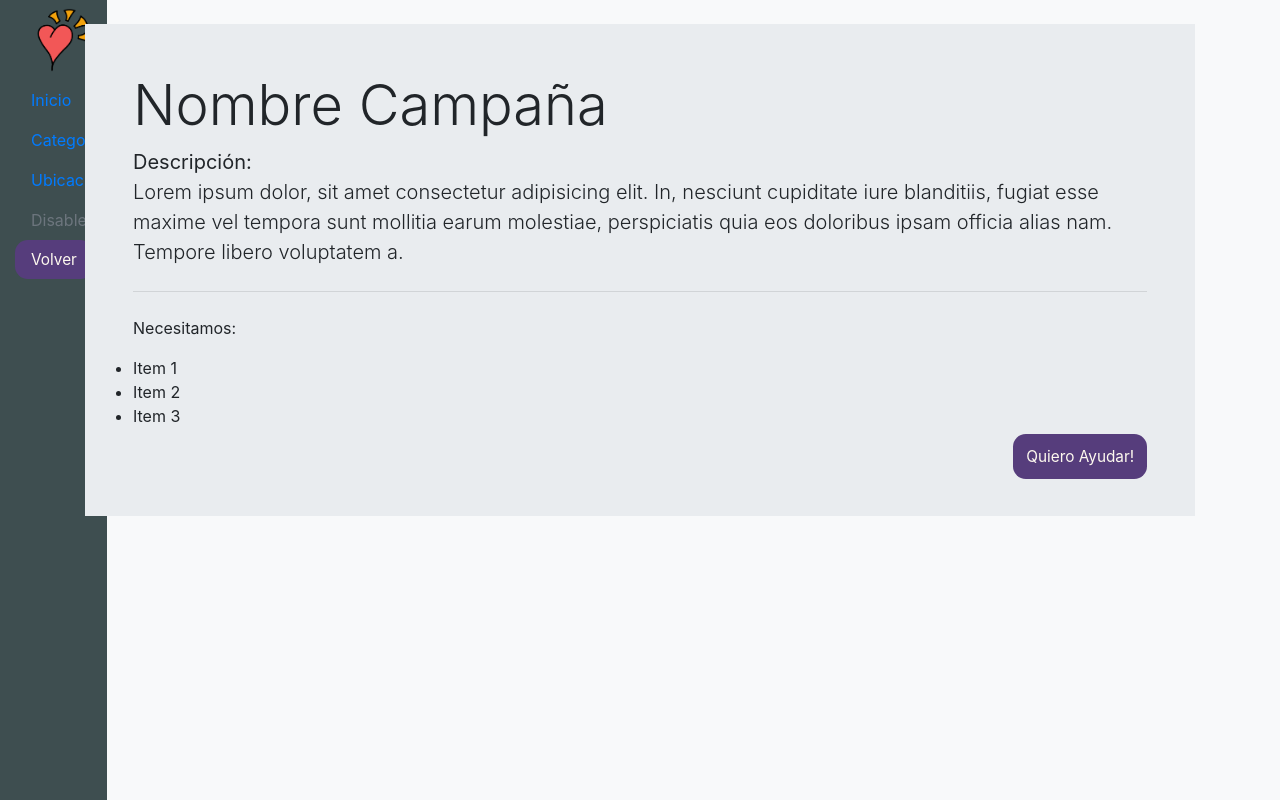
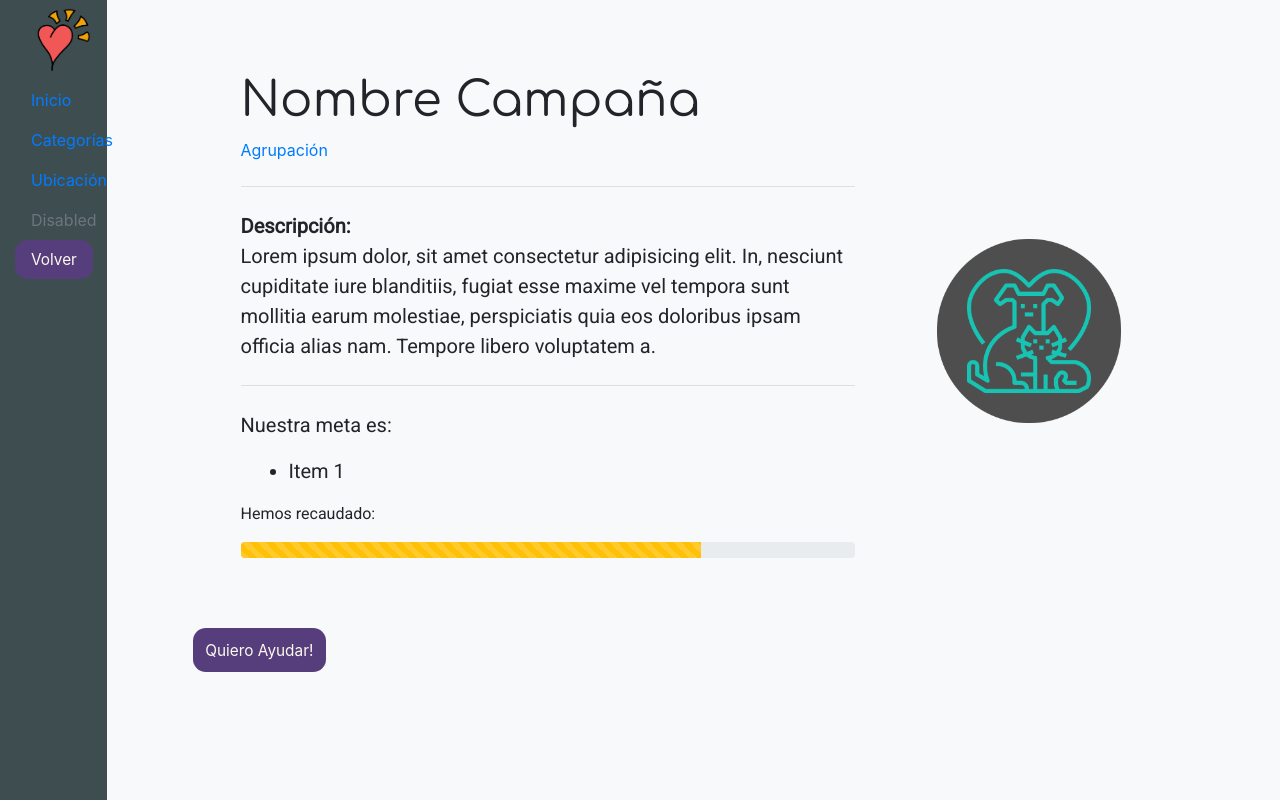
Before and after one commit to pag0dy/proyecto_grupal, a Django app: page /campana/ in a window 1280 px wide. Run offline with Django 3.2, Linux system fonts and the light colour scheme; parts of the project's set-up code (start-up, migrations or seed data) failed here and were passed over; some libraries are stand-ins or nearby versions.

Commit message:
agrega estilos a pantalla de campaña

```diff
--- a/proyecto_grupal/templates/campana/dashboard_campana.html
+++ b/proyecto_grupal/templates/campana/dashboard_campana.html
@@ -10,20 +10,27 @@
 
 {% block contenido %}
 <div class="col d-flex">
-    <div class="row justify-content-center">
-        <div class="jumbotron jumbotron-fluid p-5 mt-4">
-            <h1 class="display-4">Nombre Campaña</h1>
-            <p class="lead"><b>Descripción:</b><br>Lorem ipsum dolor, sit amet consectetur adipisicing elit. In, nesciunt cupiditate iure blanditiis, fugiat esse maxime vel tempora sunt mollitia earum molestiae, perspiciatis quia eos doloribus ipsam officia alias nam. Tempore libero voluptatem a.</p>
-            <hr class="my-4">
-            <p>Necesitamos:</p>
-            <ul>
-                <li>Item 1</li>
-                <li>Item 2</li>
-                <li>Item 3</li>
-            </ul>
-            <div class="text-right">
-                <a class="btn-big-dark bg-purple" href="#" role="button">Quiero Ayudar!</a>
+    <div class="row justify-content-center align-items-center">
+        <div class="col-8">
+            <div class="jumbotron jumbotron-fluid bg-transparent p-5 mt-4">
+                <h1 class="main-font title-font">Nombre Campaña</h1>
+                <a href="{% url 'perfil' %}">Agrupación</a>
+                <hr class="my-4">
+                <p class="secondary-font gen-font"><b>Descripción:</b><br>Lorem ipsum dolor, sit amet consectetur adipisicing elit. In, nesciunt cupiditate iure blanditiis, fugiat esse maxime vel tempora sunt mollitia earum molestiae, perspiciatis quia eos doloribus ipsam officia alias nam. Tempore libero voluptatem a.</p>
+                <hr class="my-4">
+                <p class="secondary-font gen-font">Nuestra meta es:</p>
+                <ul class="secondary-font gen-font ml-5">
+                    <li>Item 1</li>
+                </ul>
+                <p class="secondary-font small-font">Hemos recaudado:</p>
+                <div class="progress">
+                    <div class="progress-bar progress-bar-striped bg-warning" role="progressbar" style="width: 75%" aria-valuenow="75" aria-valuemin="0" aria-valuemax="100"></div>
+                </div>
             </div>
+            <a class="btn-big-dark bg-purple" href="#" role="button">Quiero Ayudar!</a>
+        </div>
+        <div class="col-2">
+            <img class="perfil-img" src="../static/img/noun_Pet Allowed.png" alt="campana">
         </div>
     </div>
 </div>
--- a/proyecto_grupal/templates/master/perfil.html
+++ b/proyecto_grupal/templates/master/perfil.html
@@ -25,7 +25,7 @@
                 </ul>
                 <h3 class="main-font sub-title-font">Campañas:</h3>
                 <ul class="secondary-font small-font ml-5">
-                    <li><a href="#">Nombre campaña</a></li>
+                    <li><a href="{% url 'campana' %}">Nombre campaña</a></li>
                 </ul>
                 <p class="secondary-font small-font">Si te interesa formar parte de nuestra agrupación o hacer alguna donación, contáctanos!</p>
             </div>
```
